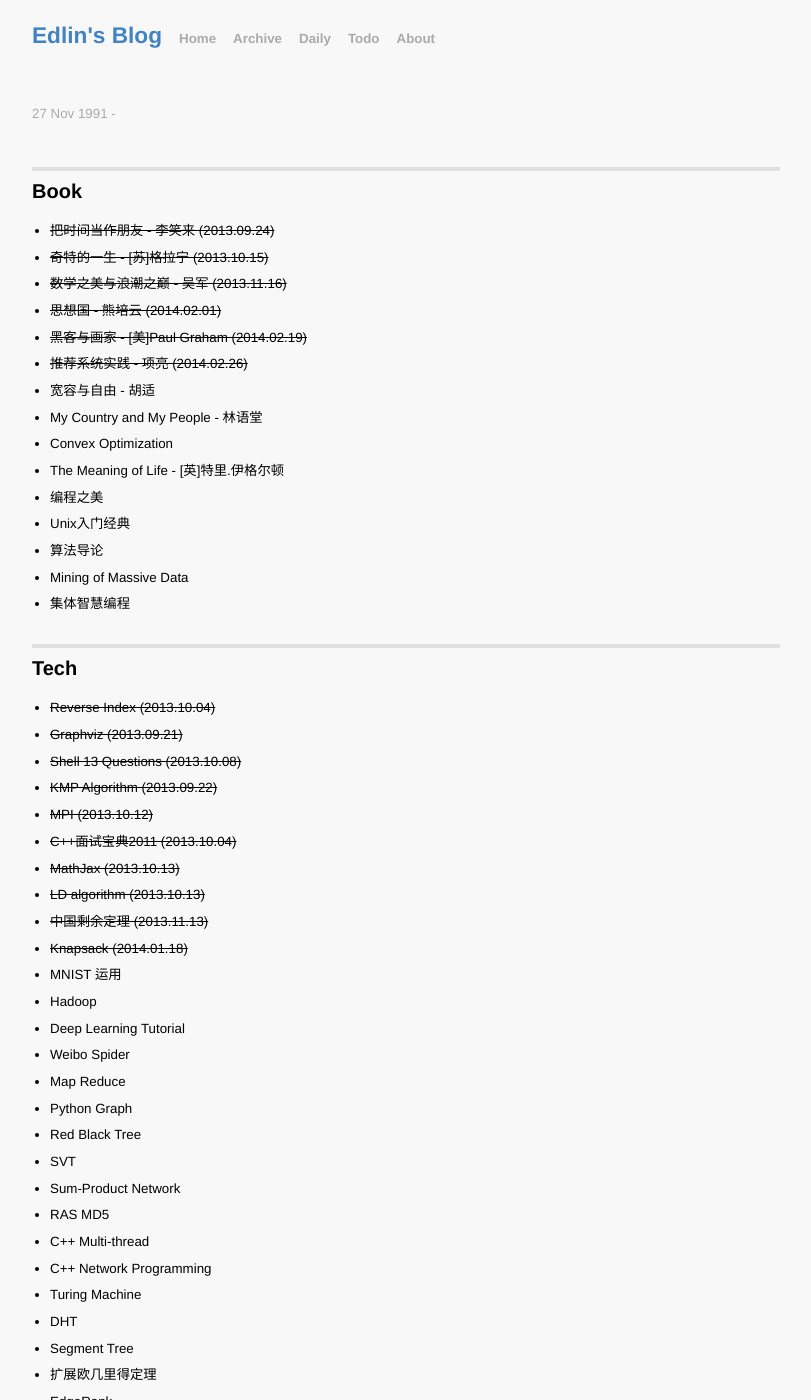
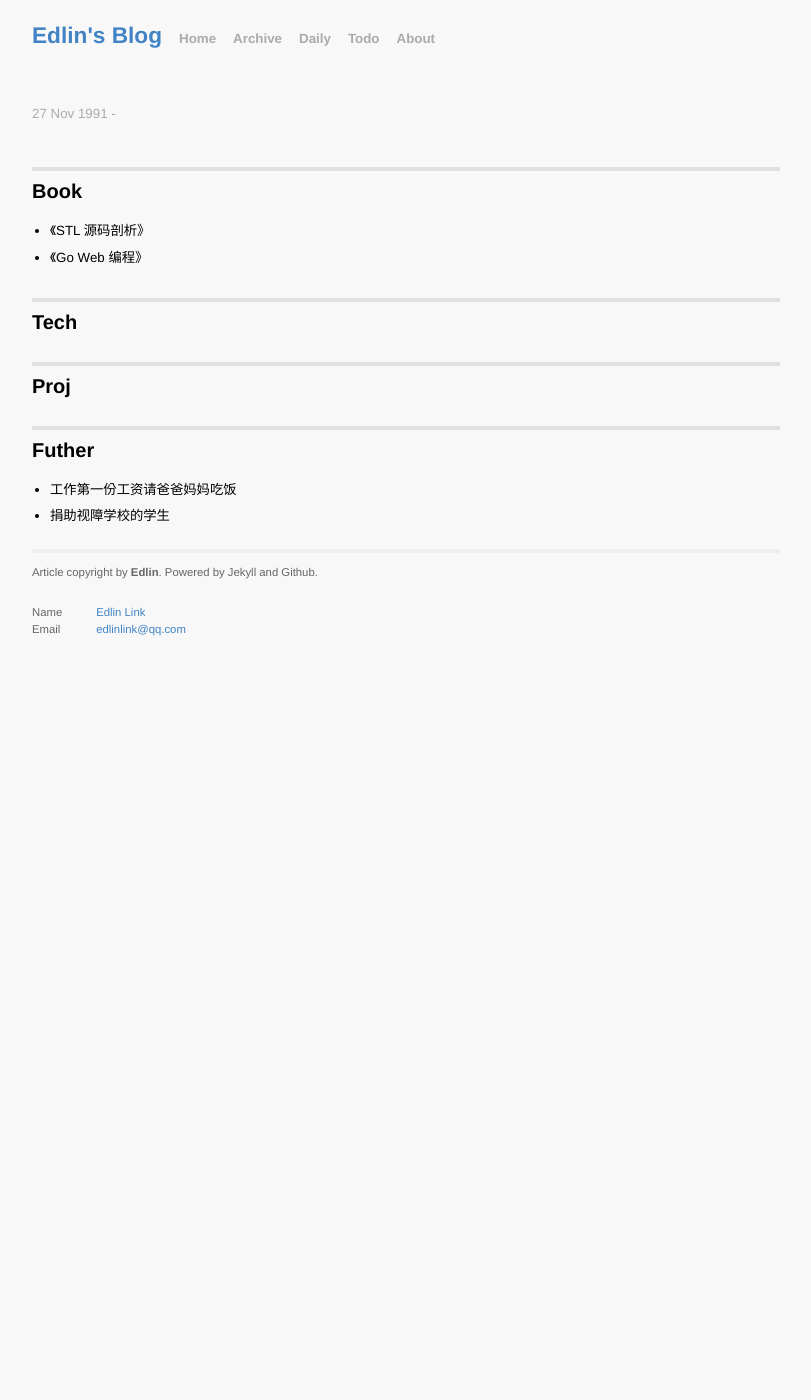
Before and after one commit to EdlinLink/edlinlink.github.io, a Jekyll site: the page built from _posts/1991-11-27-Todolist.markdown, in a window 1280 px wide and 1400 px high. Shown: the whole window, without its empty margins (234-1045 px from the left). Built offline with Jekyll 4.4.1, drawn with Linux system fonts in a browser that asks for light colours; Markdown is read by kramdown in place of the engine named in the settings; comment, search, counter and statistics services are not loaded; some of the changed text lies outside the part shown.

Commit message:
new post

```diff
--- a/_posts/1991-11-27-Todolist.markdown
+++ b/_posts/1991-11-27-Todolist.markdown
@@ -8,77 +8,13 @@ myTag:
 
 
 ## Book
-+ <del> 把时间当作朋友 - 李笑来 (2013.09.24) </del>
-+ <del> 奇特的一生 - [苏]格拉宁 (2013.10.15) </del>
-+ <del> 数学之美与浪潮之巅 - 吴军 (2013.11.16) </del>
-+ <del> 思想国 - 熊培云 (2014.02.01) </del>
-+ <del> 黑客与画家 - [美]Paul Graham (2014.02.19) </del>
-+ <del> 推荐系统实践 - 项亮 (2014.02.26) </del>
-+ 宽容与自由 - 胡适
-+ My Country and My People - 林语堂
-+ Convex Optimization
-+ The Meaning of Life - [英]特里.伊格尔顿
-+ 编程之美
-+ Unix入门经典
-+ 算法导论
-+ Mining of Massive Data
-+ 集体智慧编程
-
++ 《STL 源码剖析》
++ 《Go Web 编程》
 
 ## Tech
-+ <del> Reverse Index (2013.10.04) </del>
-+ <del> Graphviz (2013.09.21) </del>
-+ <del> Shell 13 Questions (2013.10.08) </del>
-+ <del> KMP Algorithm (2013.09.22) </del>
-+ <del> MPI (2013.10.12) </del>
-+ <del> C++面试宝典2011 (2013.10.04) </del>
-+ <del> MathJax (2013.10.13) </del>
-+ <del> LD algorithm (2013.10.13) </del>
-+ <del> 中国剩余定理 (2013.11.13) </del>
-+ <del> Knapsack (2014.01.18) </del>
-+ MNIST 运用
-+ Hadoop
-+ Deep Learning Tutorial
-+ Weibo Spider
-+ Map Reduce
-+ Python Graph
-+ Red Black Tree
-+ SVT
-+ Sum-Product Network
-+ RAS MD5
-+ C++ Multi-thread
-+ C++ Network Programming
-+ Turing Machine
-+ DHT
-+ Segment Tree
-+ 扩展欧几里得定理
-+ EdgeRank
 
 ## Proj
-+ <del> construct Edlin's Blog (2013.10.05) </del>
-+ <del> purchase domain name (2013.10.05) </del>
-+ <del> PageRank on Wiki (2013.12.15) </del>
-+ <del> Abby birthday present (2014.01.27) </del>
-+ construct Edlin & Abby Blog
-+ reconstruct MINET
-+ open source Swiftly
-+ Radio of tv program
-+ book reader
-+ map locuc
 
 ## Futher
 + 工作第一份工资请爸爸妈妈吃饭
 + 捐助视障学校的学生
-
-## Want
-+ 学做绿豆饼
-+ 学开车
-+ 毕业前读10本英文书
-
-## Wish
-+ 白色方方正正的书架(结实、比我高、耐用)
-+ 北岛牛津版诗集《守夜》(实在太精美)
-
-## Hate
-+ 讨厌在图书馆占座霸位的人(人不在东西放那里几个小时不回来，强烈鄙视~~)
-+ 被逼着做事情
```
Also changed, not shown: _posts/2014-01-05-University_Book_List.md (+1 -0 lines), _posts/2015-02-02-Mapbox.md (added, +130 -0 lines), picture/Mapbox-1.png (added), picture/Mapbox-2.png (added), picture/Mapbox-3.png (added), picture/Mapbox-4.png (added), picture/Mapbox-5.png (added), picture/Mapbox-6.png (added).
